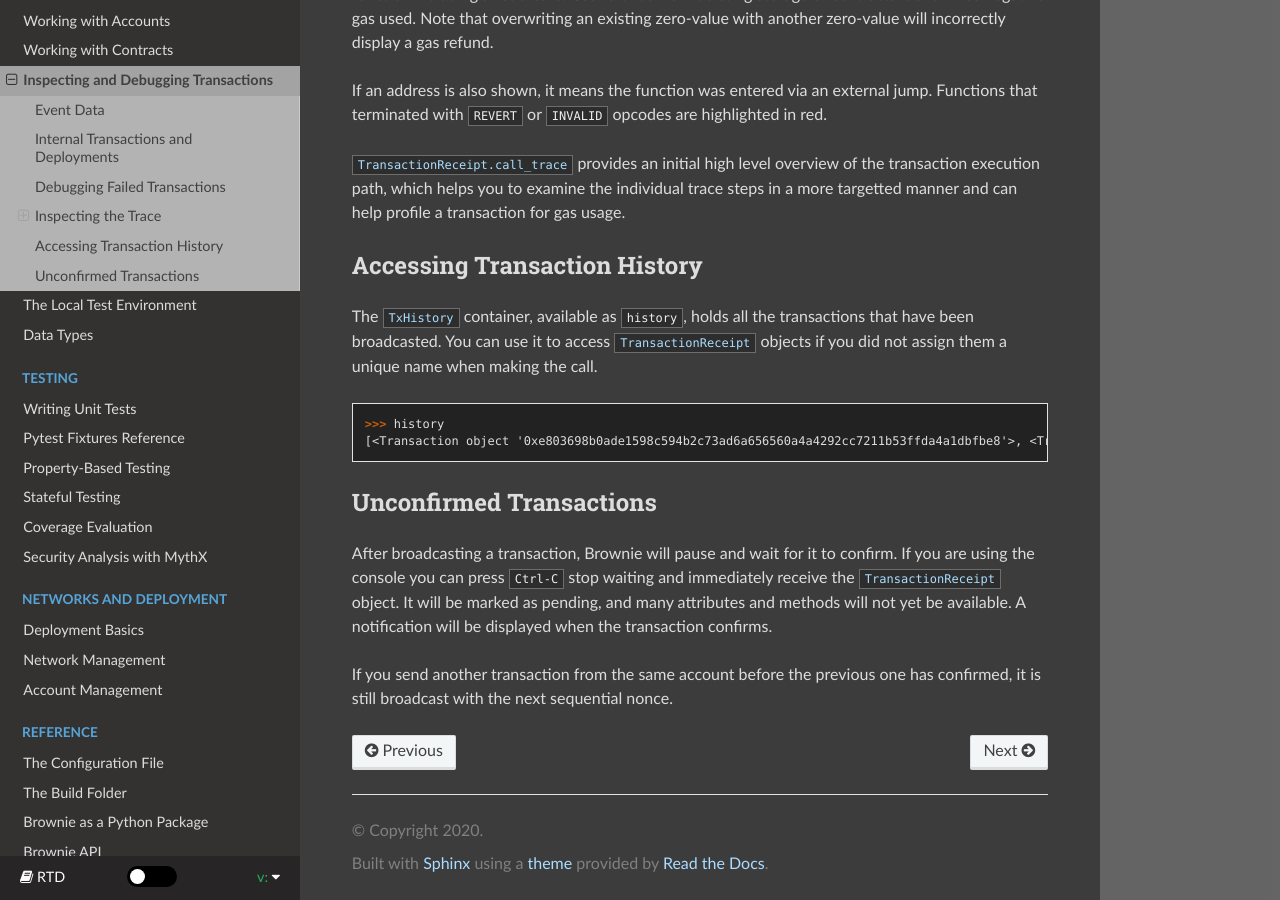
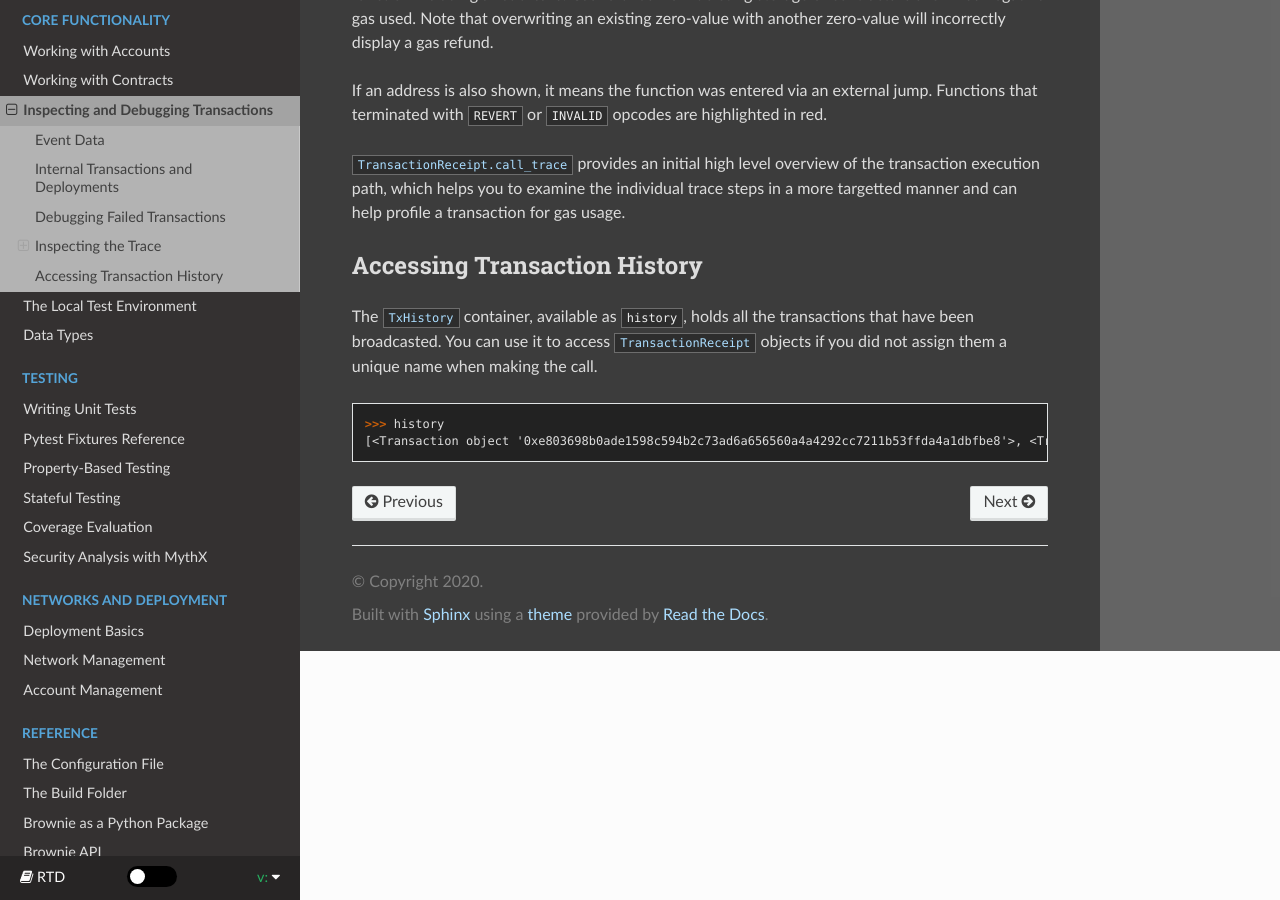
Before and after one commit to eth-brownie/brownie, a Sphinx documentation site: the page built from docs/core-transactions.rst, in a window 1280 px wide and 900 px high, scrolled down 5246 px. Built offline with Sphinx 7.4.7 and the Read the Docs theme 2.0.0, drawn with Linux system fonts in a browser that asks for light colours.

Commit message:
docs: remove unconfirmed transactions

```diff
--- a/docs/core-transactions.rst
+++ b/docs/core-transactions.rst
@@ -283,10 +283,3 @@ The :func:`TxHistory <brownie.network.state.TxHistory>` container, available as
 
     >>> history
     [<Transaction object '0xe803698b0ade1598c594b2c73ad6a656560a4a4292cc7211b53ffda4a1dbfbe8'>, <Transaction object '0xa7616a96ef571f1791586f570017b37f4db9decb1a5f7888299a035653e8b44b'>]
-
-Unconfirmed Transactions
-========================
-
-After broadcasting a transaction, Brownie will pause and wait for it to confirm. If you are using the console you can press ``Ctrl-C`` stop waiting and immediately receive the :func:`TransactionReceipt <brownie.network.transaction.TransactionReceipt>` object. It will be marked as pending, and many attributes and methods will not yet be available. A notification will be displayed when the transaction confirms.
-
-If you send another transaction from the same account before the previous one has confirmed, it is still broadcast with the next sequential nonce.
```
